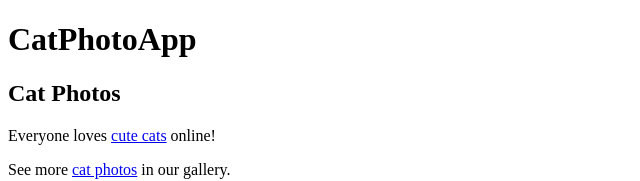
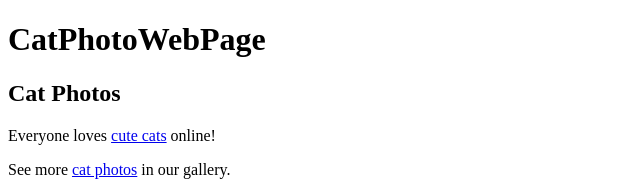
Before and after one commit to shaikjaveed7781/freecodecamp-projects, a plain HTML site: page 01-cat-photo-webpage/index.html in a window 1280 px wide. Shown: the top 181 px of the page, without its empty margins (0-640 px from the left). Drawn offline with Linux system fonts and the light colour scheme.

Commit message:
Change header from 'CatPhotoApp' to 'CatPhotoWebPage'

```diff
--- a/01-cat-photo-webpage/index.html
+++ b/01-cat-photo-webpage/index.html
@@ -6,7 +6,7 @@
   </head>
   <body>
     <main>
-      <h1>CatPhotoApp</h1>
+      <h1>CatPhotoWebPage</h1>
       <section>
         <h2>Cat Photos</h2>
         <p>Everyone loves <a href="https://cdn.freecodecamp.org/curriculum/cat-photo-app/running-cats.jpg">cute cats</a> online!</p>
```
